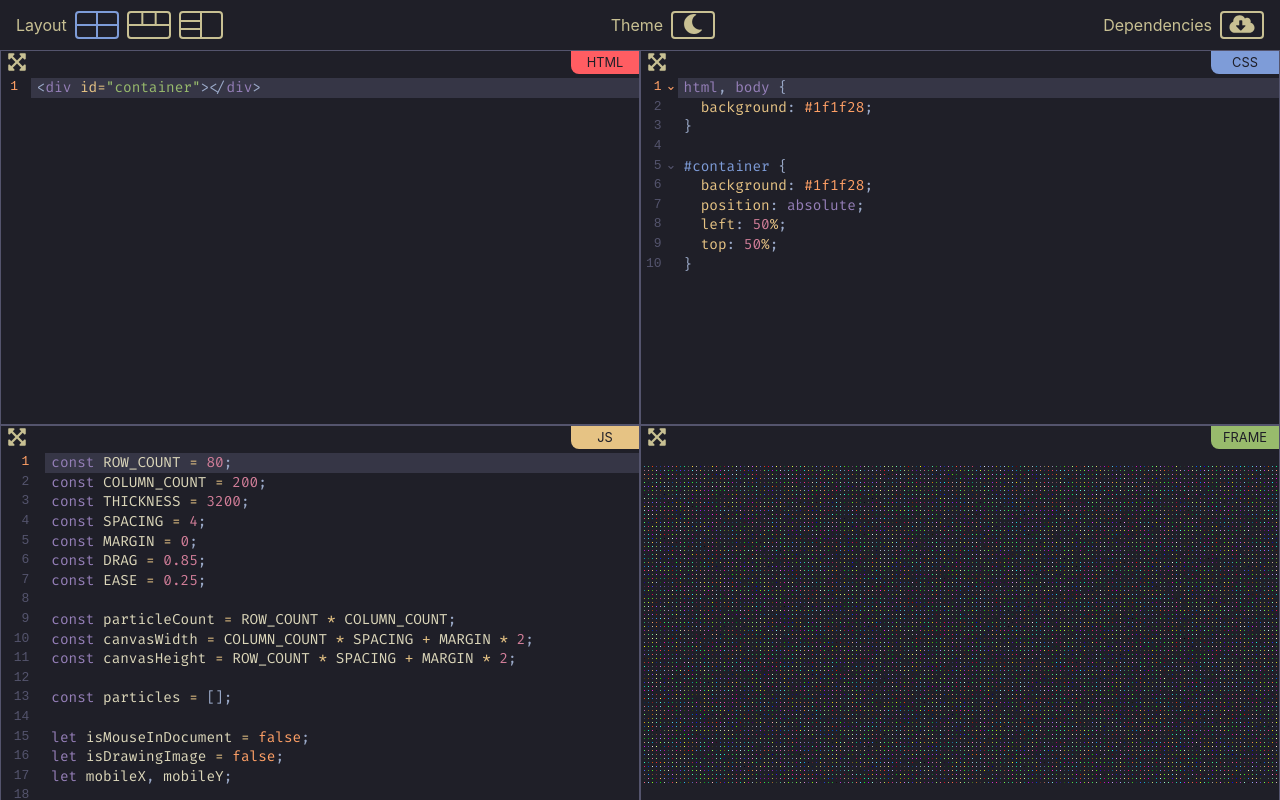
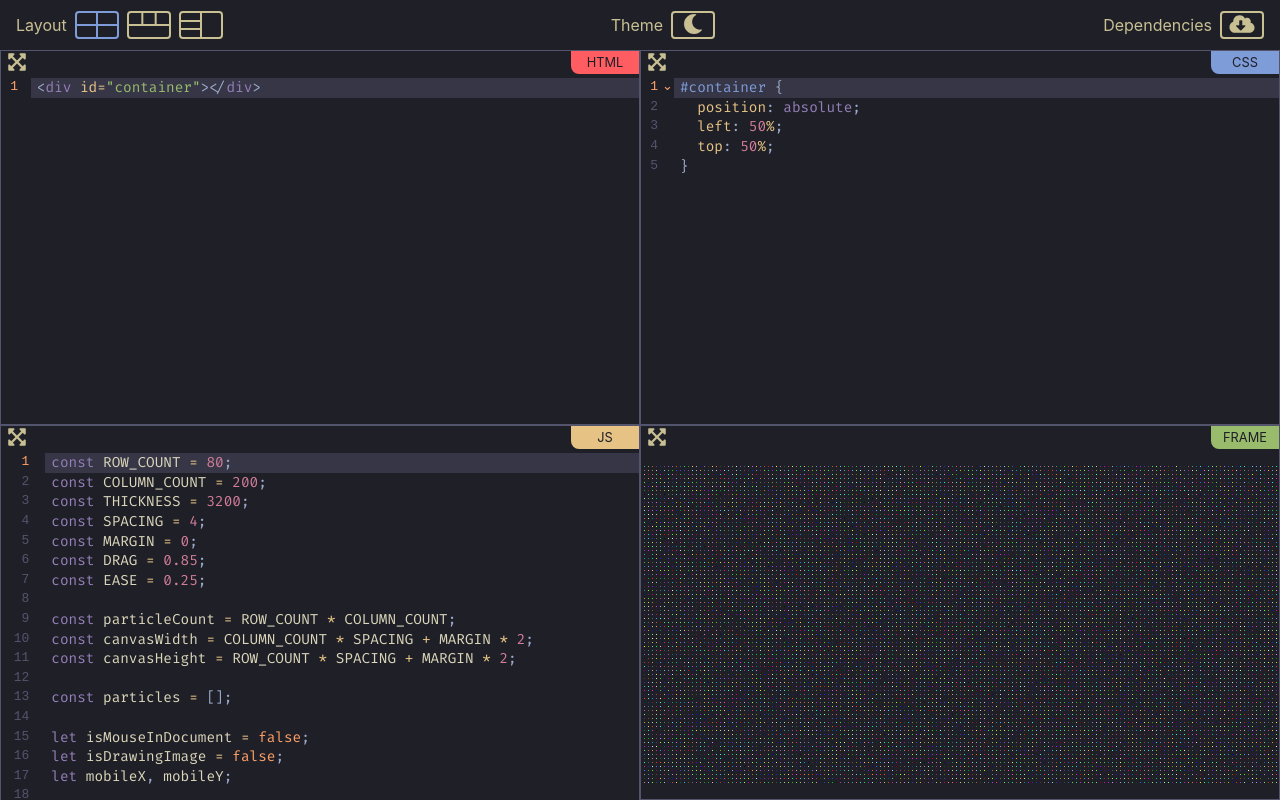
Before and after one commit to metapho-re/code-playground, a React (Vite) app: page / in a window 1280 px wide. Built offline with nearby package versions, Linux system fonts and the light colour scheme; the HTML template or start-up script is replaced by a standard one.

Commit message:
feat: Remove background properties from CSS sample file.

```diff
--- a/src/code-samples/cssCodeSample.ts
+++ b/src/code-samples/cssCodeSample.ts
@@ -1,9 +1,4 @@
-export const cssCodeSample = `html, body {
-  background: #1f1f28;
-}
-
-#container {
-  background: #1f1f28;
+export const cssCodeSample = `#container {
   position: absolute;
   left: 50%;
   top: 50%;
```
